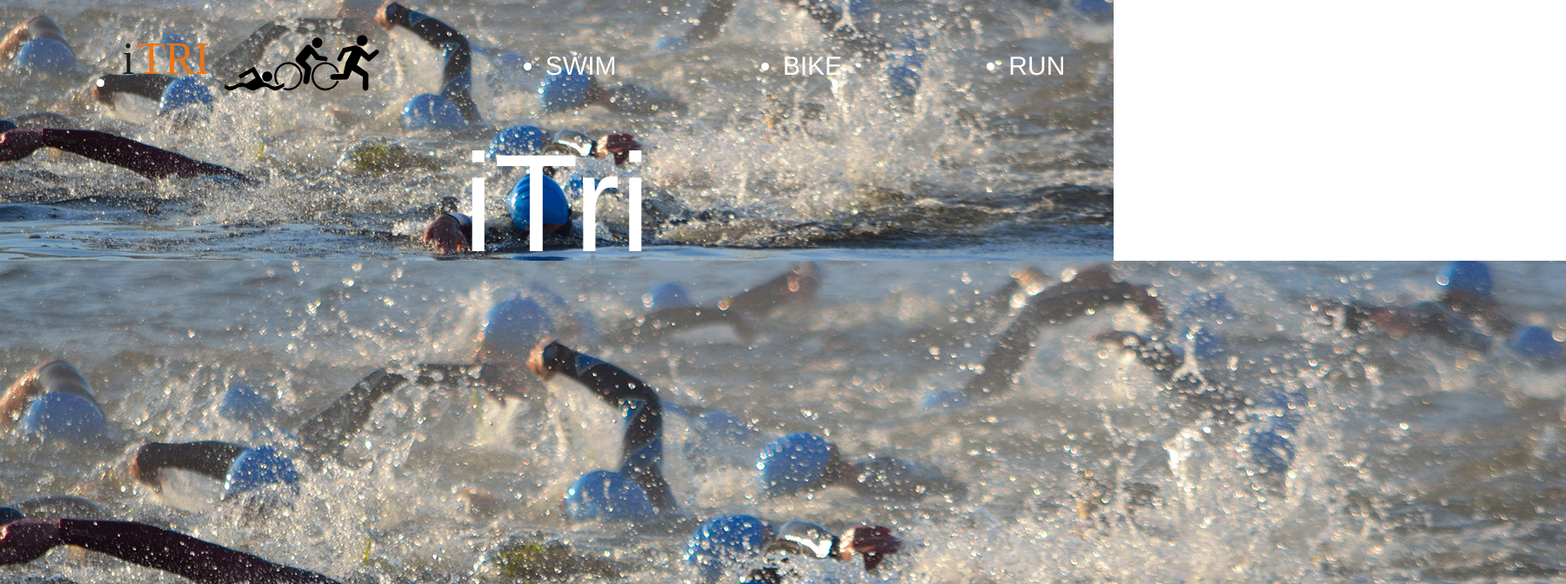
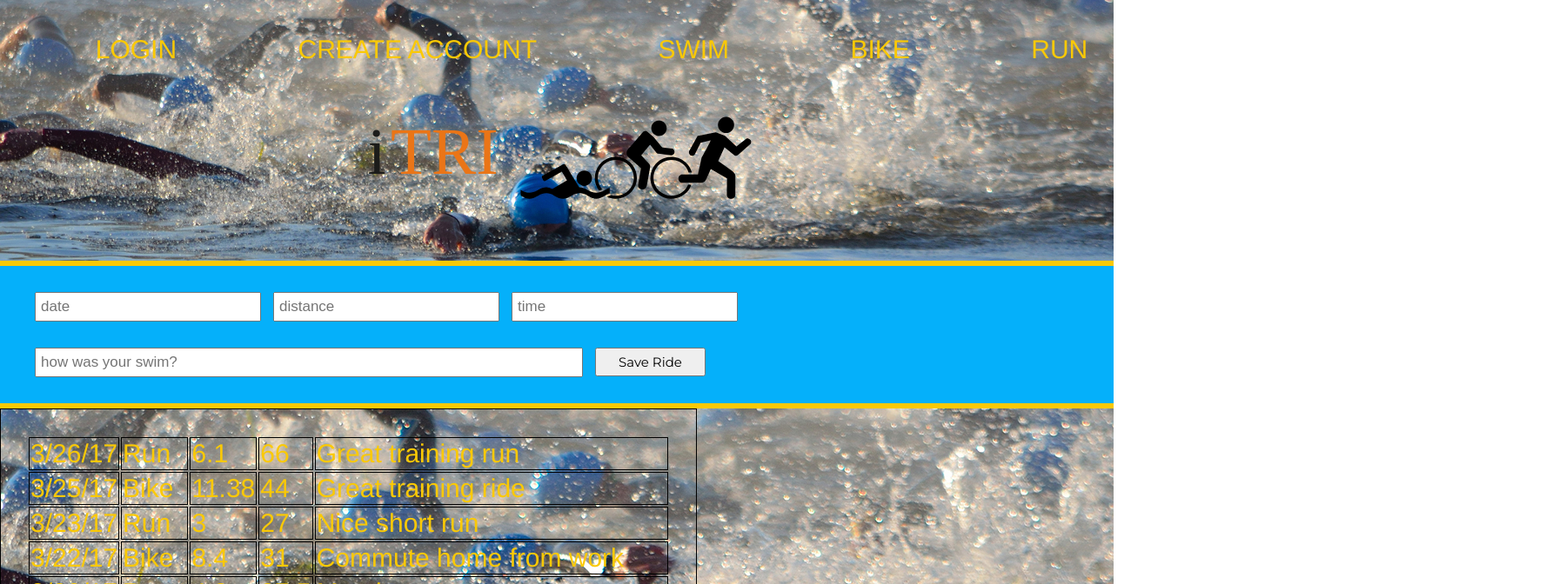
Before and after one commit to mcgagnier/DevPersonalProject, a plain HTML site: page index.html at #!/log-bike in a window 1280 px wide. Both pictures are taken after a click on the link "SWIM". Shown: the top 672 px of the page at 87% size, 1800 px wide, since content can reach past the window. Drawn offline with nearby package versions, Linux system fonts and the light colour scheme; some packages are replaced by stand-ins of ours.

Commit message:
login and create user

```diff
--- a/index.html
+++ b/index.html
@@ -6,6 +6,8 @@
         <link rel="stylesheet" href="styles/fonts.css">
         <link rel="stylesheet" href="styles/main.css">
         <link rel="stylesheet" href="styles/home.css">
+        <link rel="stylesheet" href="styles/login.css">
+
 
     </head>
     <body ng-controller="mainCtrl">
@@ -15,13 +17,16 @@
                 <header>
                     <nav>
                         <ul>
-                            <li><a ui-sref='home'><img src="./images/iTRI.svg" alt="iTri Logo"></a></li>
-                            <li><a ui-sref='log-swim'>Swim</a></li>
-                            <li><a ui-sref='log-bike'>Bike</a></li>
-                            <li><a ui-sref='log-run'>Run</a></li>
+                            <!-- <li><a ui-sref='home'><img src="./images/iTRI.svg" alt="iTri Logo"></a></li> -->
+                            <a ui-sref='login'>Login</a>
+                            <a ui-sref='new-user'>Create Account</a>
+                            <a ui-sref='log-swim'>Swim</a>
+                            <a ui-sref='log-bike'>Bike</a>
+                            <a ui-sref='log-run'>Run</a>
                         </ul>
                     </nav>
-                    <b class="intro-text">iTri</b>
+                    <img a ui-sref='home' class="icon" src="./images/iTRI.svg" alt="">
+                    <!-- <b class="intro-text">iTri</b> -->
                 </header>
             </section>
 
--- a/js/app.js
+++ b/js/app.js
@@ -4,6 +4,14 @@ angular.module('itri', ['ui.router'])
                  .state('home',{
                      url:'/',
                      templateUrl: "../views/home.html"
+                 })
+                 .state('new-user',{
+                     url:'/new-user',
+                     templateUrl: "../views/new-user.html"
+                 })
+                 .state('login',{
+                     url:'/login',
+                     templateUrl: "../views/login.html"
                  })
                  .state('log-run',{
                      url:'/log-run',
@@ -16,6 +24,7 @@ angular.module('itri', ['ui.router'])
                  .state('log-bike',{
                      url:'/log-bike',
                      templateUrl: "../views/log-bike.html"
+
                  })
                 //  .state('packages',{
                 //      url:'/packages',
--- a/services/mainSrvc.js
+++ b/services/mainSrvc.js
@@ -50,6 +50,7 @@ angular.module('itri').service('mainSrvc', function(){
         date: "3/26/17",
         distance: "6.1",
         time: 66,
+        desc: "Great training run"
 
     },{
         username: 'mcgagnier',
@@ -57,6 +58,8 @@ angular.module('itri').service('mainSrvc', function(){
         date: "3/25/17",
         distance: "11.38",
         time: 44,
+        desc: "Great training ride"
+
 
     },{
         username: 'mcgagnier',
@@ -64,6 +67,8 @@ angular.module('itri').service('mainSrvc', function(){
         date: "3/23/17",
         distance: "3",
         time: 27,
+        desc: "Nice short run"
+
 
     },{
         username: 'mcgagnier',
@@ -71,6 +76,8 @@ angular.module('itri').service('mainSrvc', function(){
         date: "3/22/17",
         distance: "8.4",
         time: 31,
+        desc: "Commute home from work"
+
 
     },{
         username: 'mcgagnier',
@@ -78,6 +85,8 @@ angular.module('itri').service('mainSrvc', function(){
         date: "3/20/17",
         distance: "4.3",
         time: 37.5,
+        desc: "Morning run"
+
 
     },{
         username: 'mcgagnier',
@@ -85,7 +94,6 @@ angular.module('itri').service('mainSrvc', function(){
         date: "3/25/17",
         distance: "625",
         time: 38,
-
-
+        desc: "Saturday afternoon in the pool"
     }]
 })
--- a/styles/home.css
+++ b/styles/home.css
@@ -1,23 +1,3 @@
-.form-group {
-    padding: 20px 30px 20px 70px;
-    background-color: #05B0FA;
-}
-
-.login-input {
-    font-size: 17px;
-    padding: 5px 170px 5px 5px;
-    margin: 0px 0px 0px 10px;
-}
-.btn {
-    font-size: 15px;
-    margin: 0px 0px 0px 10px;
-    padding: 5px 25px;
-}
-
-.home-body {
-    background-color: #FAC905;
-}
-
 
 .profile {
     flex-direction: column;
@@ -45,11 +25,34 @@
 .desc {
     font-size: 25px;
 }
-.profile-div {
+/*.profile-div {
     padding: 20px 20px
-}
+}*/
 
 .stats {
     display: flex;
     justify-content: space-around;
+    flex-direction: row;
 }
+
+.swim-stats {
+    background: url('../../images/swim.jpg') center no-repeat;
+    /*display: flex;
+    justify-content: space-around;
+    flex-direction: column;*/
+}
+.center {
+align-items: baseline;
+}
+
+table, td {
+    border: 1px solid black;
+    font-size: 30px;
+    font-family: 'Arimo', sans-serif;
+    padding: 10;
+    color: #FAC905;
+}
+table, tr {
+    align-self: center;
+    padding: 30px;
+}
--- /dev/null
+++ b/styles/login.css
@@ -0,0 +1,36 @@
+.form-group {
+    padding: 10px 30px 30px 30px;
+    background-color: #05B0FA;
+    border-top: 6px solid #FAC905;
+    border-bottom: 6px solid #FAC905;
+
+}
+.btn {
+    font-size: 15px;
+    margin: 30px 0px 0px 10px;
+    padding: 5px 25px
+
+}
+.home-body {
+    background-color: #FAC905;
+}
+.create-input {
+    font-size: 17px;
+    padding: 5px 400px 5px 5px;
+    margin: 20px 0px 0px 10px;
+}
+.login-input {
+    font-size: 17px;
+    padding: 5px 400px 5px 5px;
+    margin: 0px 0px 0px 10px;
+}
+.login-sm {
+    font-size: 17px;
+    padding: 5px 30px 5px 5px;
+    margin: 20px 0px 0px 10px;
+}
+.login-lg {
+    font-size: 17px;
+    padding: 5px 800px 5px 5px;
+    margin: 0px 0px 0px 10px;
+}
--- a/styles/main.css
+++ b/styles/main.css
@@ -7,7 +7,7 @@ html, body {
 
 a {
     text-decoration: none;
-    color: #fff;
+    color: #FAC905;
 }
 
 b {
@@ -16,9 +16,6 @@ b {
     font-family: 'Arimo', sans-serif;
     font-weight: 600;
 }
-
-
-
 .home-page-top-container {
     width: 100%;
     height: 30vh;
@@ -50,6 +47,11 @@ b {
 
 .home-page-top-container nav ul img {
     width: 300px;
+}
+
+.icon {
+    width: 35%;
+    padding-top: 30px;
 }
 .intro-text {
     font-size: 10rem;
--- a/views/log-bike.html
+++ b/views/log-bike.html
@@ -1,17 +1,10 @@
-<!-- <section class="about-main">
-    <div class="about-image">
-        <img src="../images/bike.jpg" alt="Bike Image">
+<div class="login">
+    <div class="form-group">
+         <input type="text" class="login-sm" ng-model="user.username" placeholder="date" >
+         <input type="text" class="login-sm" ng-model="user.password" placeholder="distance" >
+         <input type="text" class="login-sm" ng-model="user.password" placeholder="time" >
+         <input type="text" class="login-input" ng-model="user.password" placeholder="how was your ride?" >
+         <button class="btn" ng-click="Login"> Save Ride </button>
+         <!-- <button class="btn" ng-click="CreateAccount"> Create New Account </button> -->
     </div>
-
-
-    <ui-view class="about-inner-right">
-
-    <section class="about-inner-intro">
-
-    </section>
-    </ui-view>
-
-</section> -->
-
-
-<img src="../images/bike.jpg" alt="Bike Image">
+    <img src="../images/bike.jpg" alt="Bike Image">
--- a/views/log-swim.html
+++ b/views/log-swim.html
@@ -1,14 +1,23 @@
-<section class="about-main">
-    <div class="about-image">
-        <img src="../images/swim.jpg" alt="Run Image">
+<div class="login">
+    <div class="form-group">
+         <input type="text" class="login-sm" ng-model="user.username" placeholder="date" >
+         <input type="text" class="login-sm" ng-model="user.password" placeholder="distance" >
+         <input type="text" class="login-sm" ng-model="user.password" placeholder="time" >
+         <input type="text" class="login-input" ng-model="user.password" placeholder="how was your swim?" >
+         <button class="btn" ng-click="Login"> Save Ride </button>
+         <!-- <button class="btn" ng-click="CreateAccount"> Create New Account </button> -->
     </div>
+    <div class="swim-stats">
+        <table>
+
+            <tr class="swim" ng-repeat="stat in stats">
+                <td b class="center"> {{stat.date}}</td>
+                <td class="center"> {{stat.code}}</td>
+                <td class="center"> {{stat.distance}}</td>
+                <td class="center"> {{stat.time}}</td>
+                <td class="center"> {{stat.desc}}</td>
+            </tr>
+    </table>
 
 
-    <ui-view class="about-inner-right">
-
-    <section class="about-inner-intro">
-
-    </section>
-    </ui-view>
-
-</section>
+        </div>
```
Also changed, not shown: views/home.html (+15 -15 lines), views/log-run.html (+8 -13 lines), views/login.html (added, +8 -0 lines), views/new-user.html (added, +19 -0 lines).
